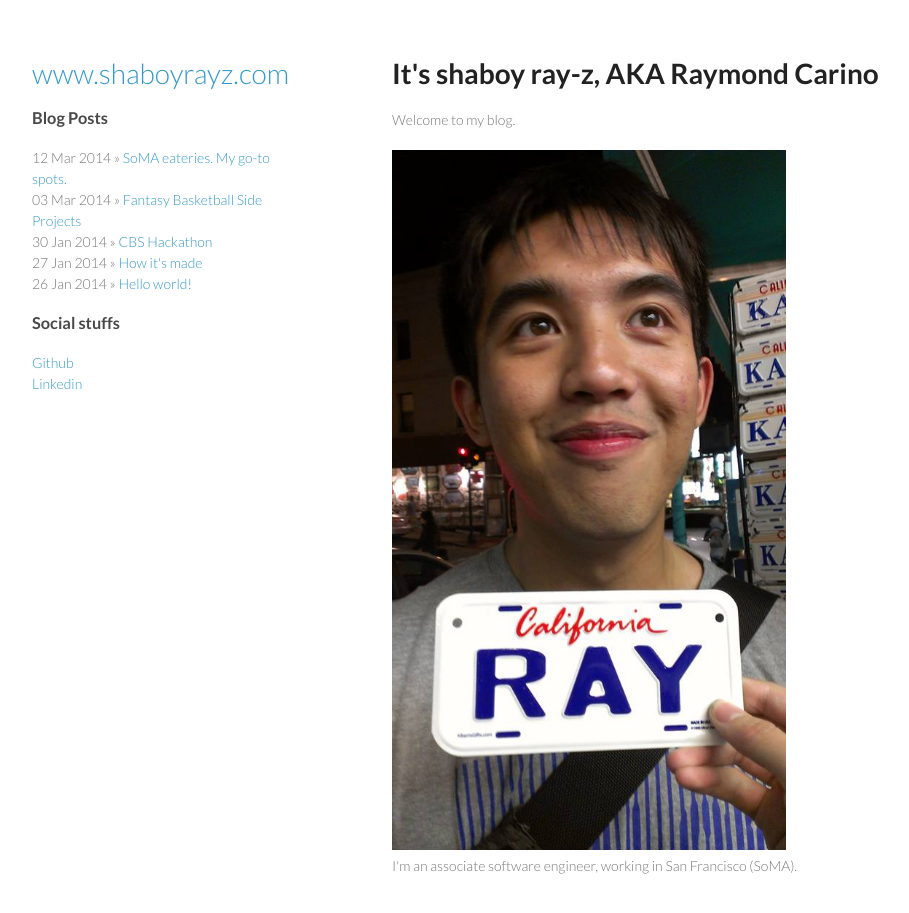
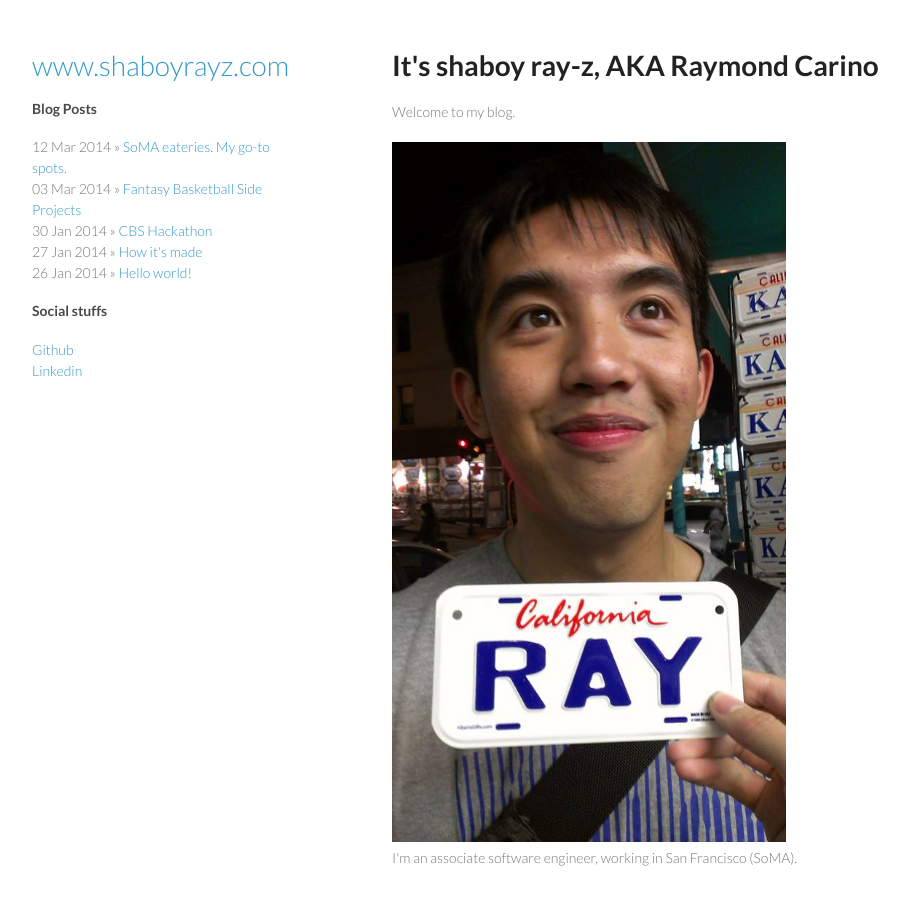
Before and after one commit to rcarino/rcarino.github.io, a Jekyll site: the page built from index.html, in a window 1280 px wide and 946 px high. Shown: the top 913 px of the window, without its empty margins (178-1087 px from the left). Built offline with Jekyll 4.4.1, drawn with Linux system fonts in a browser that asks for light colours; Markdown is read by kramdown in place of the engine named in the settings.

Commit message:
fixed css path issue

```diff
--- a/_layouts/default.html
+++ b/_layouts/default.html
@@ -5,7 +5,7 @@
     <meta http-equiv="X-UA-Compatible" content="chrome=1">
     <title>{{ page.title }}</title>
 
-    <link rel="stylesheet" href="/stylesheets/css/global.css">
+    <link rel="stylesheet" href="/stylesheets/global.css">
     <link rel="stylesheet" href="/stylesheets/styles.css">
     <meta name="viewport" content="width=device-width, initial-scale=1, user-scalable=no">
     <!--[if lt IE 9]>
--- a/test.html
+++ b/test.html
@@ -3,7 +3,7 @@
 <head lang="en">
     <meta charset="UTF-8">
     <title>Ray's new airbnb rip off portfolio site</title>
-    <link rel="stylesheet" href="/stylesheets/css/global.css">
+    <link rel="stylesheet" href="/stylesheets/global.css">
     <style>
         /* TODO: commenting out stuff that I'm not sure of for now */
         #pretzel-video {
```
